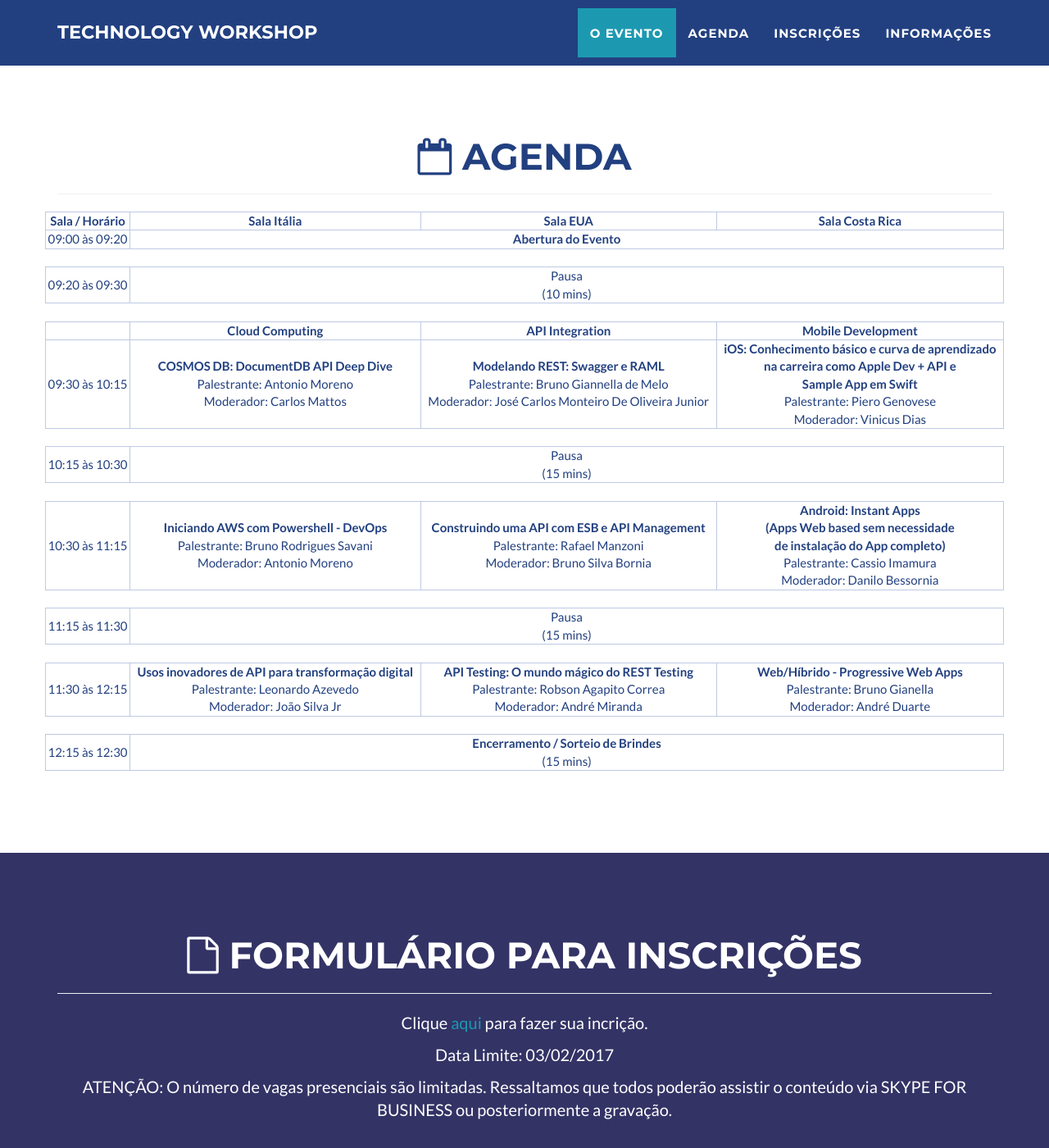
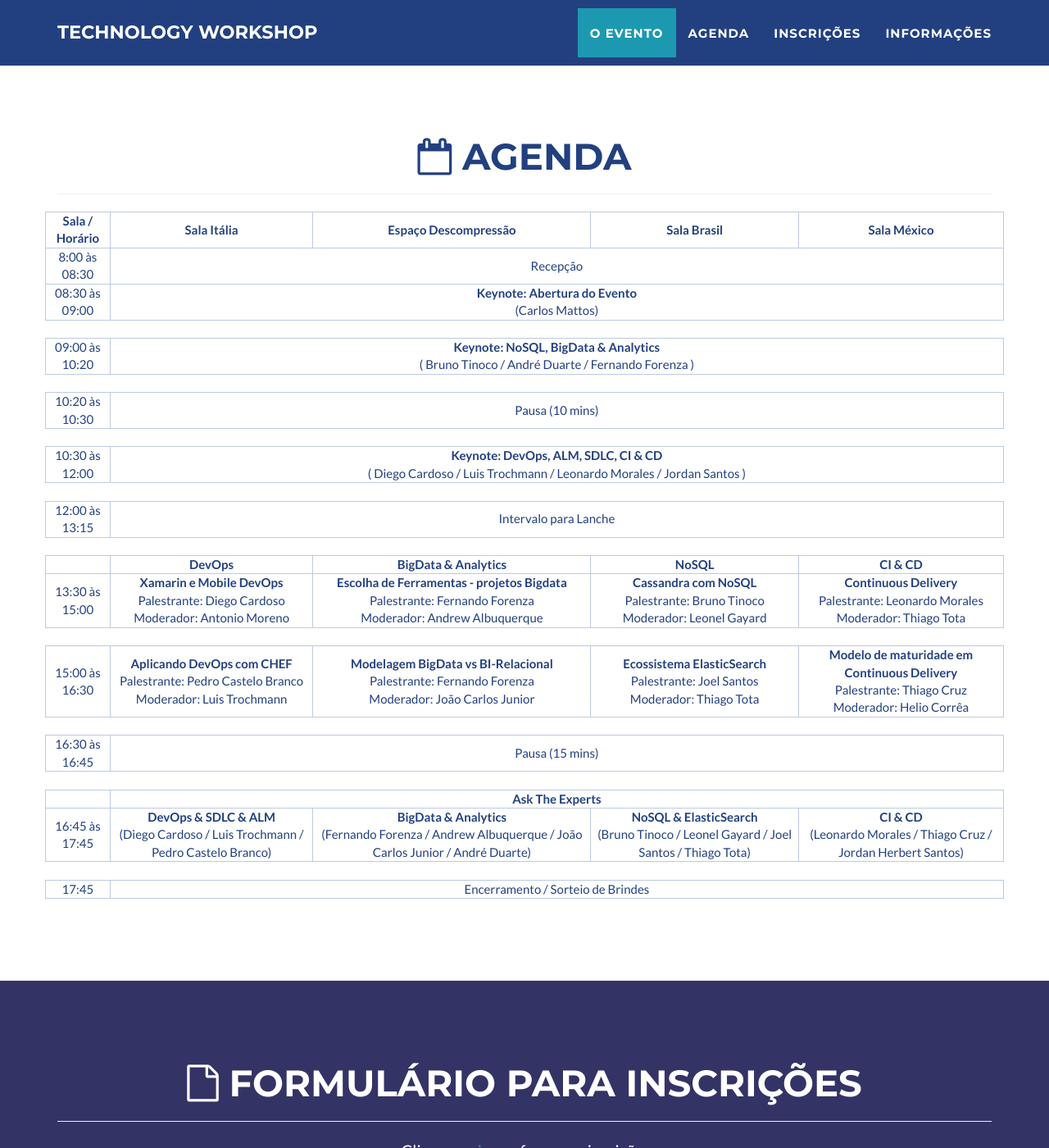
Before and after one commit to gft-technical-practices/2017-workshop-dev-bigdata, a Jekyll site: the page built from index.html, in a window 1280 px wide and 1400 px high, scrolled down 1526 px. Shown: the whole window at 82% size. Built offline with Jekyll 4.4.1, drawn with Linux system fonts in a browser that asks for light colours.

Commit message:
Update agenda.html

```diff
--- a/_includes/agenda.html
+++ b/_includes/agenda.html
@@ -7,145 +7,152 @@
                     <hr>
                 </div>
             </div>
-
             <div class="row">
-
                     <table cellspacing=0 cellpaddind=0 border=1 align="center" border="solid" width="100%" >
 			   <thead>
 			      <tr >
 				 <th>Sala / Horário</th>
 				 <th>Sala Itália</th>
-			<th>Sala EUA</th>
-			<th>Sala Costa Rica</th>
+				 <th>Espaço Descompressão</th>
+				 <th>Sala Brasil</th>
+				 <th>Sala México</th>
 			      </tr>
 			   </thead>
-
 			   <tbody>
 			      <tr>
-			<td align="center">09:00 às 09:20</td>
-			<td align="center" colspan="3">
-				<b>Abertura do Evento</b>
+				 <td align="center">8:00 às 08:30</td>
+				 <td align="center" colspan="4">Recepção</td>
+			      </tr>
+			      <tr>
+				 <td align="center">08:30 às 09:00</td>
+				 <td align="center" colspan="4">
+						<b>Keynote: Abertura do Evento </b>
+						<br/>(Carlos Mattos)
 					 </td>
 			      </tr>
-
 			      <tr>
-			<td align="center" class="spacer" colspan="4">&nbsp;</td>
+				 <td align="center" class="spacer" colspan="5">&nbsp;</td>
 			      </tr>
-
 			      <tr>
-			<td align="center">09:20 às 09:30</td>
-			<td align="center" colspan="3">Pausa<br/>(10 mins)</td>
+				 <td align="center">09:00 às 10:20</td>
+				 <td align="center" colspan="4"><b>Keynote: NoSQL, BigData & Analytics</b>
+					 <br/>
+						( Bruno Tinoco / André Duarte / Fernando Forenza )
+					 </td>
 			      </tr>
-
 				  <tr>
-			<td align="center" class="spacer" colspan="4">&nbsp;</td>
+				 <td align="center" class="spacer" colspan="5">&nbsp;</td>
 			      </tr>
-
+			      <tr>
+				 <td align="center">10:20 às 10:30</td>
+				 <td align="center" colspan="4">Pausa (10 mins)</td>
+			      </tr>
+				  <tr>
+				 <td align="center" class="spacer" colspan="5">&nbsp;</td>
+			      </tr>
+			      <tr>
+				 <td align="center">10:30 às 12:00</td>
+				 <td align="center" colspan="4"><b>Keynote: DevOps, ALM, SDLC, CI & CD</b>
+						<br/>
+				( Diego Cardoso / Luis Trochmann / Leonardo Morales / Jordan Santos )
+		</td>
+      </tr>
+	<tr>
+         <td align="center" class="spacer" colspan="5">&nbsp;</td>
+      </tr>
+      <tr>
+         <td align="center">12:00 às 13:15</td>
+         <td align="center" colspan="4">Intervalo para Lanche</td>
+      </tr>
+      <tr>
+         <td align="center" class="spacer" colspan="5">&nbsp;</td>
+      </tr>
       <tr>
          <td></td>
-			<td align="center"><b>Cloud Computing</b></td>
-			<td align="center"><b>API Integration</b></td>
-			<td align="center"><b>Mobile Development</b></td>
+         <td align="center"><b>DevOps</b></td>
+         <td align="center"><b>BigData & Analytics</b></td>
+         <td align="center"><b>NoSQL</b></td>
+         <td align="center"><b>CI & CD</b></td>
       </tr>
-
       <tr>
-			<td align="center">09:30 às 10:15</td>
-
+         <td align="center">13:30 às 15:00</td>
          <td align="center">
-				<b>COSMOS DB: DocumentDB API Deep Dive</b>
-				<br/>Palestrante: Antonio Moreno
-				<br/>Moderador: Carlos Mattos
-			</td>
-			<td align="center">
-				<b>Modelando REST: Swagger e RAML</b>
-				<br/>Palestrante: Bruno Giannella de Melo
-				<br/>Moderador: José Carlos Monteiro De Oliveira Junior
-			</td>
-			<td align="center">
-				<b>iOS: Conhecimento básico e curva de aprendizado<br/>
-					na carreira como Apple Dev + API e<br/>
-					Sample App em Swift</b>
-				<br/>Palestrante: Piero Genovese
-				<br/>Moderador: Vinicus Dias
-			</td>
-		</tr>
-
-		<tr>
-			<td align="center" class="spacer" colspan="4">&nbsp;</td>
-		</tr>
-
-		<tr>
-			<td align="center">10:15 às 10:30</td>
-			<td align="center" colspan="3">Pausa<br/>(15 mins)</td>
-		</tr>
-
-		<tr>
-			<td align="center" class="spacer" colspan="4">&nbsp;</td>
-		</tr>
-
-		<tr>
-			<td align="center">10:30 às 11:15</td>
-			<td align="center">
-				<b>Iniciando AWS com Powershell - DevOps</b>
-				<br/>Palestrante: Bruno Rodrigues Savani
+            <b>Xamarin e Mobile DevOps</b>
+			<br/>Palestrante: Diego Cardoso
 			<br/>Moderador: Antonio Moreno
 		 </td>
 		<td align="center">
-				<b>Construindo uma API com ESB e API Management</b>
-				<br/>Palestrante: Rafael Manzoni
-				<br/>Moderador: Bruno Silva Bornia
+            <b>Escolha de Ferramentas - projetos Bigdata</b>
+			<br/>Palestrante: Fernando Forenza
+			<br/>Moderador: Andrew Albuquerque
 		 </td>
 		<td align="center">
-				<b>Android: Instant Apps<br/>(Apps Web based sem necessidade<br/>de instalação do App completo)</b>
-				<br/>Palestrante: Cassio Imamura
-				<br/>Moderador:  Danilo Bessornia
+            <b>Cassandra com NoSQL</b>
+			<br/>Palestrante: Bruno Tinoco
+			<br/>Moderador: Leonel Gayard
+		 </td>
+ 		<td align="center">
+            <b>Continuous Delivery</b>
+			<br/>Palestrante: Leonardo Morales
+			<br/>Moderador: Thiago Tota
 		 </td>
       </tr>
-
       <tr>
-			<td align="center" class="spacer" colspan="4">&nbsp;</td>
+         <td align="center" class="spacer" colspan="5">&nbsp;</td>
       </tr>
-
 		<tr>
-			<td align="center">11:15 às 11:30</td>
-			<td align="center" colspan="3">Pausa<br/>(15 mins)</td>
-		</tr>
-
-		<tr>
-			<td align="center" class="spacer" colspan="4">&nbsp;</td>
-		</tr>
-
-		<tr>
-			<td align="center">11:30 às 12:15</td>
+         <td align="center">15:00 às 16:30</td>
          <td align="center">
-				<b>Usos inovadores de API para transformação digital</b>
-				<br/>Palestrante: Leonardo Azevedo
-				<br/>Moderador:  João Silva Jr
+            <b>Aplicando DevOps com CHEF</b>
+			<br/>Palestrante: Pedro Castelo Branco
+			<br/>Moderador: Luis Trochmann
 		 </td>
          <td align="center">
-				<b>API Testing: O mundo mágico do REST Testing</b>
-				<br/>Palestrante: Robson Agapito Correa
-				<br/>Moderador: André Miranda
+            <b>Modelagem BigData vs BI-Relacional</b>
+			<br/>Palestrante: Fernando Forenza
+			<br/>Moderador: João Carlos Junior
 		 </td>
          <td align="center">
-				<b>Web/Híbrido - Progressive Web Apps</b>
-				<br/>Palestrante: Bruno Gianella
-				<br/>Moderador: André Duarte
+            <b>Ecossistema ElasticSearch</b>
+			<br/>Palestrante: Joel Santos
+			<br/>Moderador: Thiago Tota
+		 </td>
+         <td align="center">
+            <b>Modelo de maturidade em Continuous Delivery</b>
+			<br/>Palestrante: Thiago Cruz
+			<br/>Moderador: Helio Corrêa
 		 </td>
       </tr>
-
 	  <tr>
-			<td align="center" class="spacer" colspan="4">&nbsp;</td>
+         <td align="center" class="spacer" colspan="5">&nbsp;</td>
       </tr>
-
       <tr>
-			<td align="center">12:15 às 12:30</td>
-			<td align="center" colspan="3"><b>Encerramento / Sorteio de Brindes</b><br/>(15 mins)</td>
+         <td align="center">16:30 às 16:45</td>
+         <td align="center" colspan="4">Pausa (15 mins)</td>
+      </tr>
+      <tr>
+         <td align="center" class="spacer" colspan="5">&nbsp;</td>
+      </tr>
+      <tr>
+         <td/>
+         <td align="center" colspan="4"><b>Ask The Experts</b></td>
+      </tr>
+      <tr>
+		 <td align="center">16:45 às 17:45</td>
+         <td align="center"><b>DevOps & SDLC & ALM</b><br/> (Diego Cardoso / Luis Trochmann / Pedro Castelo Branco)</td>
+         <td align="center"><b>BigData & Analytics</b><br/> (Fernando Forenza / Andrew Albuquerque / João Carlos Junior / André Duarte) </td>
+         <td align="center"><b>NoSQL & ElasticSearch</b><br/> (Bruno Tinoco / Leonel Gayard / Joel Santos / Thiago Tota)</td>
+         <td align="center"><b>CI & CD</b><br/> (Leonardo Morales / Thiago Cruz / Jordan Herbert Santos) </td>
+      </tr>
+	  <tr>
+         <td align="center" class="spacer" colspan="5">&nbsp;</td>
+      </tr>
+      <tr>
+         <td align="center">17:45</td>
+         <td align="center" colspan="4">Encerramento / Sorteio de Brindes</td>
       </tr>
    </tbody>
 </table>
-
             </div>
         </div>
-
     </section>
```
Lines whose indentation alone changed are shown as unchanged.
